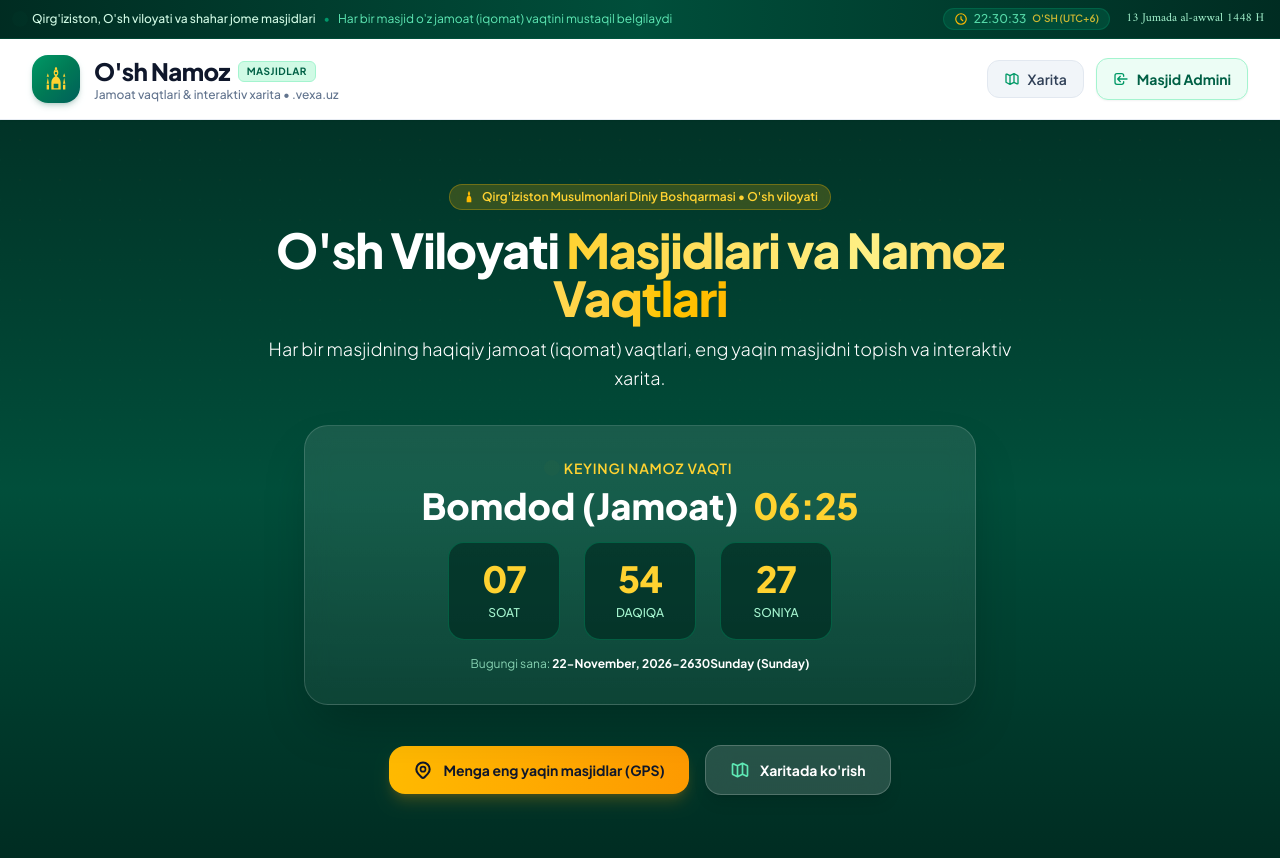
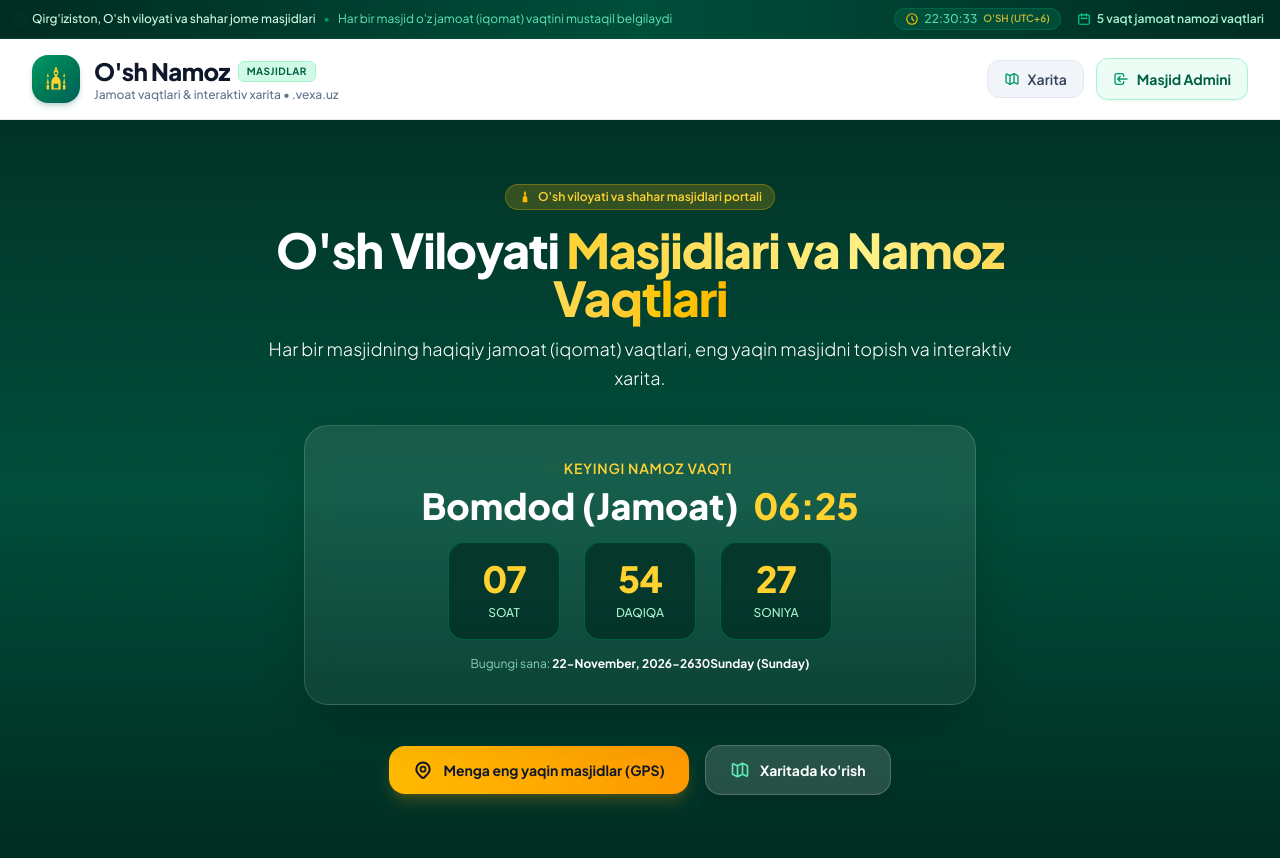
Before and after one commit to Iqbolshoh/masjid.vexa.uz, a Laravel app: page / in a window 1280 px wide. Shown: the top 858 px of the page. Run offline with Laravel 12, Linux system fonts and the light colour scheme; data comes from the database, SQL or seed files in the repository; style sheets or scripts are compiled from the project's sources.

Commit message:
Remove Arabic texts and religious quotes, focus strictly on practical prayer times

```diff
--- a/resources/views/home.blade.php
+++ b/resources/views/home.blade.php
@@ -12,7 +12,7 @@
         <div class="text-center max-w-3xl mx-auto mb-8">
             <span class="inline-flex items-center gap-1.5 px-3 py-1 rounded-full text-xs font-semibold bg-amber-400/20 text-amber-300 border border-amber-400/30 mb-4 backdrop-blur-xs">
                 <svg class="w-3.5 h-3.5 text-amber-400" viewBox="0 0 24 24" fill="currentColor"><path d="M12 2C11.5 2 11 2.4 11 3C11 3.2 11.1 3.4 11.2 3.6C10.5 4.3 10 5.4 10 6.6C10 7.8 10.6 8.9 11.5 9.6C9.5 10.5 8 12.6 8 15V21H16V15C16 12.6 14.5 10.5 12.5 9.6C13.4 8.9 14 7.8 14 6.6C14 5.4 13.5 4.3 12.8 3.6C12.9 3.4 13 3.2 13 3C13 2.4 12.5 2 12 2Z"/></svg>
-                Qirg'iziston Musulmonlari Diniy Boshqarmasi • O'sh viloyati
+                O'sh viloyati va shahar masjidlari portali
             </span>
             <h1 class="text-3xl sm:text-5xl font-extrabold tracking-tight text-white mb-3">
                 O'sh Viloyati <span class="text-transparent bg-clip-text bg-gradient-to-r from-amber-300 via-yellow-200 to-amber-400">Masjidlari va Namoz Vaqtlari</span>
--- a/resources/views/layouts/app.blade.php
+++ b/resources/views/layouts/app.blade.php
@@ -9,16 +9,13 @@
     <!-- Google Fonts -->
     <link rel="preconnect" href="https://fonts.googleapis.com">
     <link rel="preconnect" href="https://fonts.gstatic.com" crossorigin>
-    <link href="https://fonts.googleapis.com/css2?family=Amiri:ital,wght@0,400;0,700;1,400&family=Plus+Jakarta+Sans:wght@300;400;500;600;700;800&display=swap" rel="stylesheet">
+    <link href="https://fonts.googleapis.com/css2?family=Plus+Jakarta+Sans:wght@300;400;500;600;700;800&display=swap" rel="stylesheet">
 
     @vite(['resources/css/app.css', 'resources/js/app.js'])
 
     <style>
         body {
             font-family: 'Plus Jakarta Sans', sans-serif;
-        }
-        .font-quran {
-            font-family: 'Amiri', serif;
         }
     </style>
     @stack('styles')
@@ -40,8 +37,9 @@
                     <span id="currentTimeDisplay">--:--:--</span>
                     <span class="text-[10px] text-amber-300/80 uppercase font-semibold">O'sh (UTC+6)</span>
                 </div>
-                <div class="hidden sm:flex items-center gap-1 text-emerald-200 text-xs font-quran text-sm">
-                    <span>13 Jumada al-awwal 1448 H</span>
+                <div class="hidden sm:flex items-center gap-1.5 text-emerald-200 text-xs font-semibold">
+                    <svg class="w-3.5 h-3.5 text-emerald-400" fill="none" stroke="currentColor" viewBox="0 0 24 24"><path stroke-linecap="round" stroke-linejoin="round" stroke-width="2" d="M8 7V3m8 4V3m-9 8h10M5 21h14a2 2 0 002-2V7a2 2 0 00-2-2H5a2 2 0 00-2 2v12a2 2 0 002 2z"/></svg>
+                    <span>5 vaqt jamoat namozi vaqtlari</span>
                 </div>
             </div>
         </div>
@@ -152,16 +150,16 @@
                     </p>
                 </div>
 
-                <!-- Col 2: Quran verse -->
+                <!-- Col 2: Jamoat namozi vaqtlari -->
                 <div class="bg-slate-850/60 rounded-2xl p-6 border border-slate-800">
-                    <span class="text-amber-400 text-xs font-semibold uppercase tracking-wider block mb-2">Qur'oni Karim</span>
-                    <p class="text-lg font-quran text-emerald-200 leading-loose text-right mb-2" dir="rtl">
-                        إِنَّ الصَّلَاةَ كَانَتْ عَلَى الْمُؤْمِنِينَ كِتَابًا مَّوْقُوتًا
+                    <span class="text-amber-400 text-xs font-bold uppercase tracking-wider block mb-2">Jamoat Namozi Vaqtlari</span>
+                    <p class="text-sm text-slate-300 leading-relaxed mb-3">
+                        Har bir masjidda 5 vaqt namozning jamoat (iqomat) vaqti va Juma namozi vaqtlari masjid mas'uli tomonidan o'z vaqtida yangilab boriladi.
                     </p>
-                    <p class="text-xs text-slate-400 italic">
-                        "Albatta, namoz mo'minlarga vaqtida tayinlangan farzdir."
-                        <span class="block text-slate-500 font-normal mt-1">(Niso surasi, 103-oyat)</span>
-                    </p>
+                    <div class="flex items-center gap-2 text-xs text-emerald-300 font-medium">
+                        <svg class="w-4 h-4 text-emerald-400 flex-shrink-0" fill="none" stroke="currentColor" viewBox="0 0 24 24"><path stroke-linecap="round" stroke-linejoin="round" stroke-width="2" d="M9 12l2 2 4-4m6 2a9 9 0 11-18 0 9 9 0 0118 0z"/></svg>
+                        <span>Azon va Jamoat vaqtlari alohida ko'rsatiladi</span>
+                    </div>
                 </div>
 
                 <!-- Col 3: Contacts & Regions -->
```
